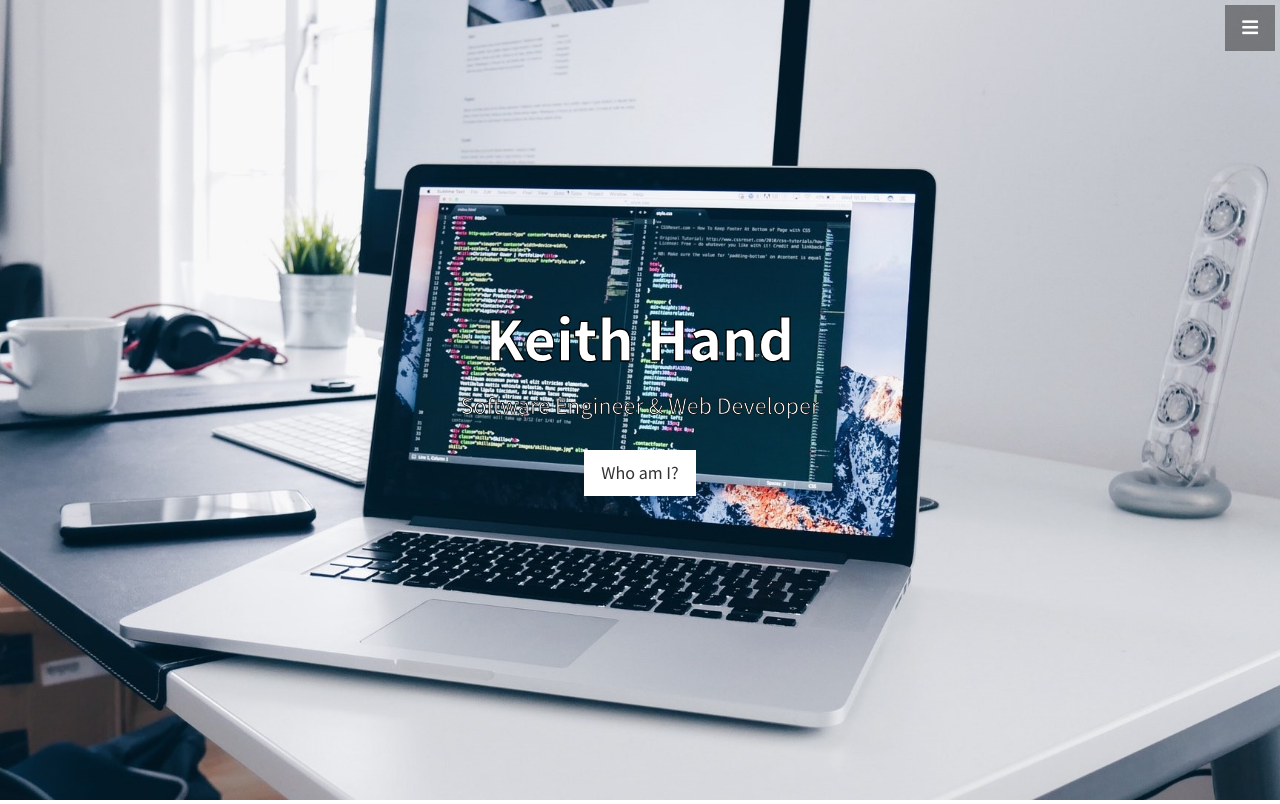
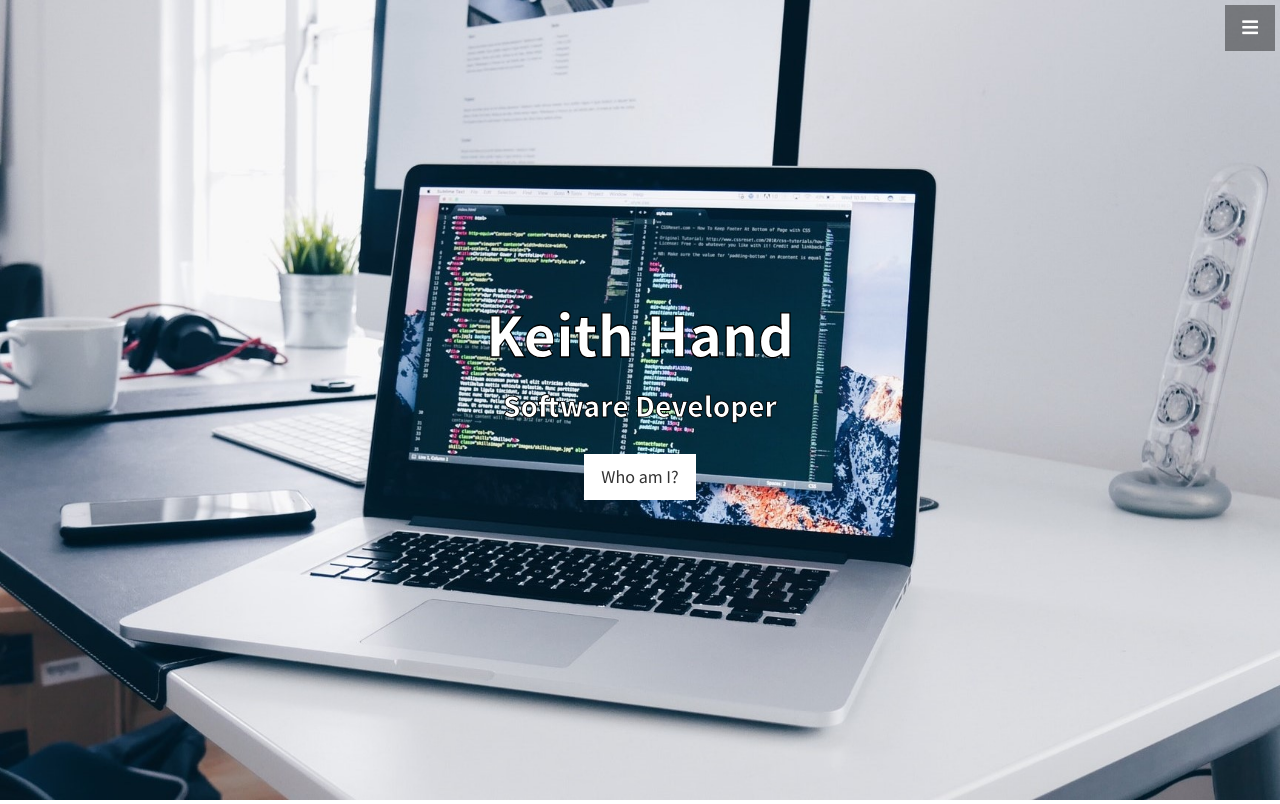
Before and after one commit to keithhand/personal-webpage, a PHP site: page / in a window 1280 px wide. Shown: the top 804 px of the page. Run offline with PHP 8.4, Linux system fonts and the light colour scheme; some libraries are stand-ins or nearby versions.

Commit message:
i...fixed...it...

```diff
--- a/public_html/css/main.css
+++ b/public_html/css/main.css
@@ -25,6 +25,8 @@ body {
 }
 
 .text-vertical-center h3 {
+    font-weight: 600;
+    font-size: 2.25em;
     -webkit-text-stroke: .03em black;
 }
 
--- a/public_html/index.php
+++ b/public_html/index.php
@@ -54,7 +54,7 @@
     <header id="top" class="header bg-primary">
         <div class="text-vertical-center">
             <h1>Keith Hand</h1>
-            <h3>Software Engineer &amp; Web Developer</h3>
+            <h3>Software Developer</h3>
             <br>
             <a href="#about" class="btn btn-light btn-lg">Who am I?</a>
         </div>
```
